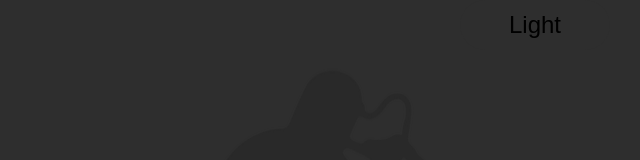
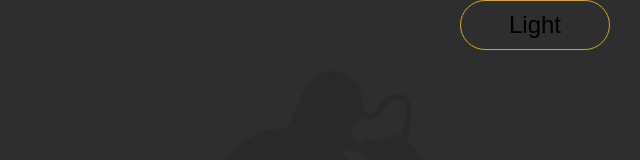
Before and after one commit to B-Sallum/Learning-JS-HTML5-CSS3-with-DB, a plain HTML site: page index.html in a window 1280 px wide. Shown: the whole page, without its empty margins (640-1280 px from the left). Drawn offline with Linux system fonts and the light colour scheme.

Commit message:
updating border

```diff
--- a/css/style.css
+++ b/css/style.css
@@ -8,7 +8,7 @@ body {
     right: 30px;
     top: 0px;
     background-color: #2e2e2e;
-    border: 4px yellow;
+    border: solid 1px goldenrod;
     border-radius: 50px;
     width: 150px;
     height: 50px;
```
